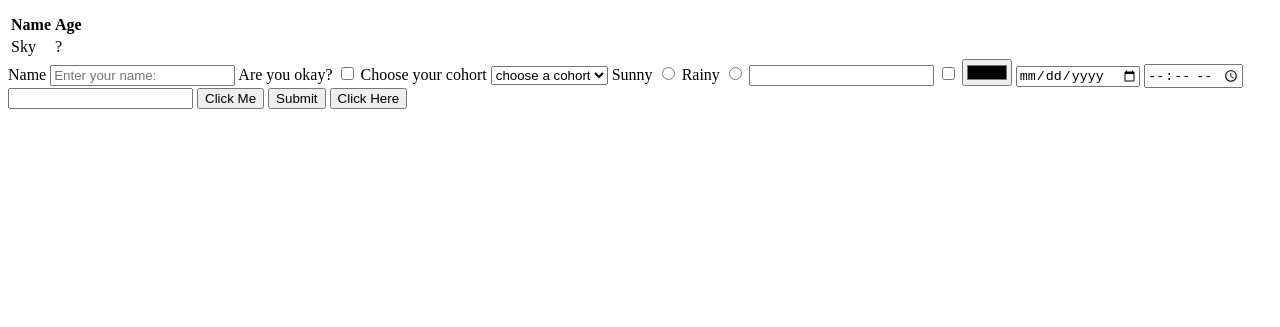
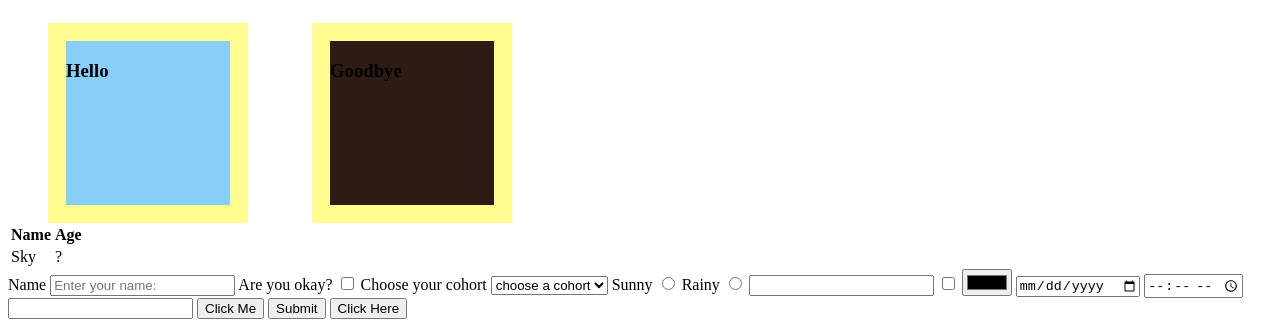
Before and after one commit to abasile1-tech/code_clan_html_css_practice, a plain HTML site: page html_and_css/index.html in a window 1280 px wide. Shown: the part 504-831 px from the top of the page. Before the commit the page ends 800 px from the top, so only its background shows below. Drawn offline with Linux system fonts and the light colour scheme.

Commit message:
Some styiling practice

```diff
--- a/html_and_css/index.html
+++ b/html_and_css/index.html
@@ -4,6 +4,7 @@
 	<meta charset="UTF-8">
 	<meta name="viewport" content="width=device-width, initial-scale=1.0">
 	<title>Document</title>
+	<link rel="stylesheet" href="style.css">
 </head>
 <body>
 	<h1>Header One</h1>
@@ -15,6 +16,12 @@
 		<li>Item 2</li>
 		<li>Item 3</li>
 	</ol>
+	<div class ="greeting greeting--hello">
+		<h3>Hello</h3>
+	</div>
+	<div class = "greeting greeting--goodbye">
+		<h3>Goodbye</h3>
+	</div>
 	<table>
 		<tr>
 			<th>Name</th>
--- /dev/null
+++ b/html_and_css/style.css
@@ -0,0 +1,17 @@
+.greeting.greeting--hello {
+	background-color: lightskyblue;
+}
+
+.greeting {
+	display: inline-block;
+	width: 200px;
+	height: 200px;
+	background-color: #2d1c16;
+	margin: 10px 20px 0 40px;
+	border: 18px solid #fffc90;
+	box-sizing: border-box;
+}
+
+.greetin.greeting--goodbye {
+	background-color: darkseagreen;
+}
```
